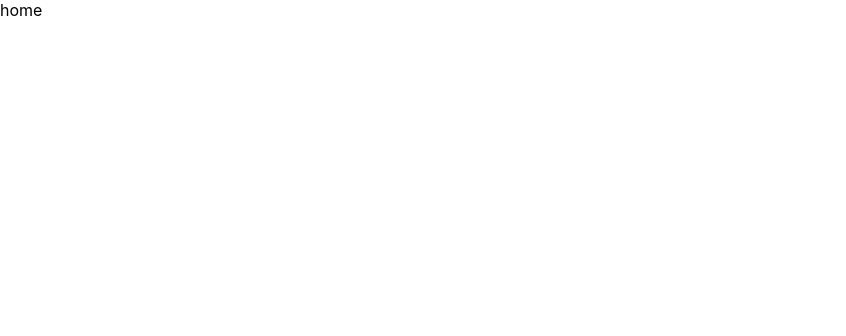
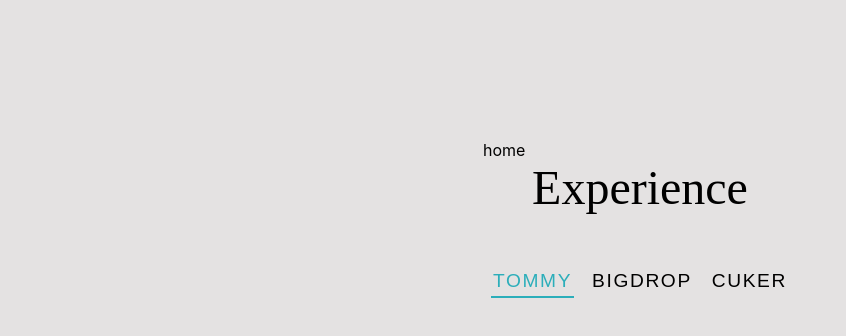
Before and after one commit to NnajiChimuanya/portfolio, a React (Create React App) app in the folder client/: page / in a window 1280 px wide. Shown: the top 336 px of the page, without its empty margins (0-846 px from the left). Built offline with nearby package versions, Linux system fonts and the light colour scheme.

Commit message:
Installed the the material ui icons

```diff
--- a/client/package.json
+++ b/client/package.json
@@ -3,6 +3,10 @@
   "version": "0.1.0",
   "private": true,
   "dependencies": {
+    "@emotion/react": "^11.10.4",
+    "@emotion/styled": "^11.10.4",
+    "@mui/icons-material": "^5.10.6",
+    "@mui/material": "^5.10.7",
     "@testing-library/jest-dom": "^5.16.5",
     "@testing-library/react": "^13.4.0",
     "@testing-library/user-event": "^13.5.0",
--- a/client/src/App.css
+++ b/client/src/App.css
@@ -2,3 +2,16 @@
   margin: 0;
   padding: 0;
 }
+
+body::-webkit-scrollbar  {
+  display: hidden;
+}
+
+body {
+  display: flex;
+  align-items: center;
+  justify-content: center;
+  height: 100vh;
+  overflow-y: scroll;
+  background-color: rgb(228, 226, 226);
+}
--- a/client/src/App.tsx
+++ b/client/src/App.tsx
@@ -1,7 +1,7 @@
 import React from "react";
 import { Routes, Route } from "react-router-dom";
 import Home from "./pages/Home";
-import "./App.css";
+import "./app.css";
 
 function App() {
   return (
--- /dev/null
+++ b/client/src/component/Experience.tsx
@@ -0,0 +1,51 @@
+import React, { useState } from "react";
+import "./experience.css";
+import { jobs } from "../dummyData";
+
+const Experience = () => {
+  const [value, setValue] = useState(0);
+  return (
+    <div>
+      <div className="experience-container">
+        <div className="titleDiv row">Experience</div>
+
+        <div className="job row">
+          <div className="col-md-3 btn-container">
+            {jobs.map((job, index) => {
+              return (
+                <button
+                  key={job.id}
+                  onClick={() => setValue(index)}
+                  className={`jobButton ${index === value && "activeButton"}`}
+                >
+                  {" "}
+                  {job.company}{" "}
+                </button>
+              );
+            })}
+          </div>
+
+          {/* <div className="col-md-9 details">
+            <h2>{title}</h2>
+            <h4>{company}</h4>
+            <p className="job-date">{dates}</p>
+            {duties.map((duty, index) => {
+              return (
+                <div className="duty">
+                  <BsChevronDoubleRight className="arrow" />{" "}
+                  <p key={index}>{duty}</p>
+                </div>
+              );
+            })}
+
+            <div className="more">
+              <button>More Info</button>
+            </div>
+          </div> */}
+        </div>
+      </div>
+    </div>
+  );
+};
+
+export default Experience;
--- /dev/null
+++ b/client/src/component/experience.css
@@ -0,0 +1,148 @@
+
+
+.experience-container {
+  /* background-color: aquamarine; */
+  height: 500px;
+}
+
+.titleDiv {
+  display: flex;
+  justify-content: center;
+  font-family: "Slackey", cursive;
+  font-size: 3rem;
+}
+
+.jobButton {
+  background: transparent;
+  border-color: transparent;
+  text-transform: capitalize;
+  font-size: 1.2rem;
+  letter-spacing: 0.1rem;
+  margin: 0 0.5rem;
+  transition: 0.1rem;
+  cursor: pointer;
+  padding: 0.25rem 0;
+  line-height: 1;
+  outline-color: hsl(186, 100%, 94%);
+  font-family: "Mako", sans-serif;
+}
+
+.jobButton:active {
+  outline: none;
+}
+
+.jobButton:focus {
+  outline: none;
+}
+
+.jobButton:hover {
+  color: #2caeba;
+  box-shadow: 0 2px #2caeba;
+  transform: scale(1.23);
+}
+.activeButton {
+  color: #2caeba;
+  box-shadow: 0 2px #2caeba;
+}
+
+.details h2 {
+  font-family: "Roboto Mono", monospace;
+}
+
+.details h4 {
+  margin-top: 0px;
+  text-transform: uppercase;
+  color: hsl(210, 22%, 49%);
+  background: hsl(212, 33%, 89%);
+  display: inline-block;
+  padding: 0.375rem 0.75rem;
+  border-radius: 0.25rem;
+  font-family: "Quicksand", sans-serif;
+  font-size: 10px;
+}
+
+p.job-date {
+  letter-spacing: 0.1rem;
+}
+
+.duty {
+  display: grid;
+  grid-template-columns: auto 1fr;
+  align-items: center;
+  column-gap: 2em;
+}
+
+.arrow {
+  color: #2caeba;
+}
+
+.duty p {
+  font-family: "Mako", sans-serif;
+}
+
+.more {
+  display: flex;
+  justify-content: center;
+}
+
+.more button {
+  color: white;
+  background-color: #2caeba;
+  border-color: transparent;
+}
+
+.more button:focus {
+  outline: none;
+}
+
+@media screen and (min-width: 992px) {
+  .container {
+    height: 500px;
+    width: 900px;
+  }
+
+  .job {
+    margin-top: 50px;
+  }
+
+  .btn-container {
+    flex-direction: column;
+    justify-content: flex-start;
+  }
+
+  .jobButton {
+    margin-bottom: 10px;
+  }
+
+  .details h2 {
+    font-size: 1.5rem;
+  }
+}
+
+@media screen and (max-width: 500px) {
+  .container {
+    width: 400px;
+  }
+
+  .details {
+    margin-top: 20px;
+  }
+
+  .btn-container {
+    display: flex;
+    justify-content: center;
+    align-items: center;
+  }
+
+  .btn-container.button {
+    font-size: medium;
+  }
+
+  .jobButton {
+    font-size: 10px;
+  }
+
+  .details h2 {
+    font-size: 1.2rem;
+  }
+}
--- /dev/null
+++ b/client/src/dummyData.ts
@@ -0,0 +1,39 @@
+export const jobs = [
+  {
+    id: "recAGJfiU4CeaV0HL",
+    order: 3,
+    title: "Full Stack Web Developer",
+    dates: "December 2015 - Present",
+    duties: [
+      "Tote bag sartorial mlkshk air plant vinyl banjo lumbersexual poke leggings offal cold-pressed brunch neutra. Hammock photo booth live-edge disrupt.",
+      "Post-ironic selvage chambray sartorial freegan meditation. Chambray chartreuse kombucha meditation, man bun four dollar toast street art cloud bread live-edge heirloom.",
+      "Butcher drinking vinegar franzen authentic messenger bag copper mug food truck taxidermy. Mumblecore lomo echo park readymade iPhone migas single-origin coffee franzen cloud bread tilde vegan flexitarian.",
+    ],
+    company: "TOMMY",
+  },
+  {
+    id: "recIL6mJNfWObonls",
+    order: 2,
+    title: "Front-End Engineer",
+    dates: "May 2015 - December 2015",
+    duties: [
+      "Hashtag drinking vinegar scenester mumblecore snackwave four dollar toast, lumbersexual XOXO. Cardigan church-key pabst, biodiesel vexillologist viral squid.",
+      "Franzen af pitchfork, mumblecore try-hard kogi XOXO roof party la croix cardigan neutra retro tattooed copper mug. Meditation lomo biodiesel scenester",
+      "Fam VHS enamel pin try-hard echo park raw denim unicorn fanny pack vape authentic. Helvetica fixie church-key, small batch jianbing messenger bag scenester +1",
+      "Fam VHS enamel pin try-hard echo park raw denim unicorn fanny pack vape authentic. Helvetica fixie church-key, small batch jianbing messenger bag scenester +1",
+    ],
+    company: "BIGDROP",
+  },
+  {
+    id: "rec61x18GVY99hQq5",
+    order: 1,
+    title: "Engineering Intern",
+    dates: "May 2014 - September 2015",
+    duties: [
+      "I'm baby woke mumblecore stumptown enamel pin. Snackwave prism pork belly, blog vape four loko sriracha messenger bag jean shorts DIY bushwick VHS. Banjo post-ironic hella af, palo santo craft beer gluten-free.",
+      "YOLO drinking vinegar chambray pok pok selfies quinoa kinfolk pitchfork street art la croix unicorn DIY. Woke offal jianbing venmo tote bag, palo santo subway tile slow-carb post-ironic pug ugh taxidermy squid.",
+      "Pour-over glossier chambray umami 3 wolf moon. Iceland kale chips asymmetrical craft beer actually forage, biodiesel tattooed fingerstache. Pork belly lomo man braid, portland pitchfork locavore man bun prism.",
+    ],
+    company: "CUKER",
+  },
+];
--- a/client/src/pages/Home.tsx
+++ b/client/src/pages/Home.tsx
@@ -1,7 +1,13 @@
 import React from "react";
+import Experience from "../component/Experience";
 
 const Home = () => {
-  return <div>home</div>;
+  return (
+    <>
+      <div>home</div>
+      <Experience />
+    </>
+  );
 };
 
 export default Home;
```
Also changed, not shown: 1 other file (tests, documents, lock files or other folders).
